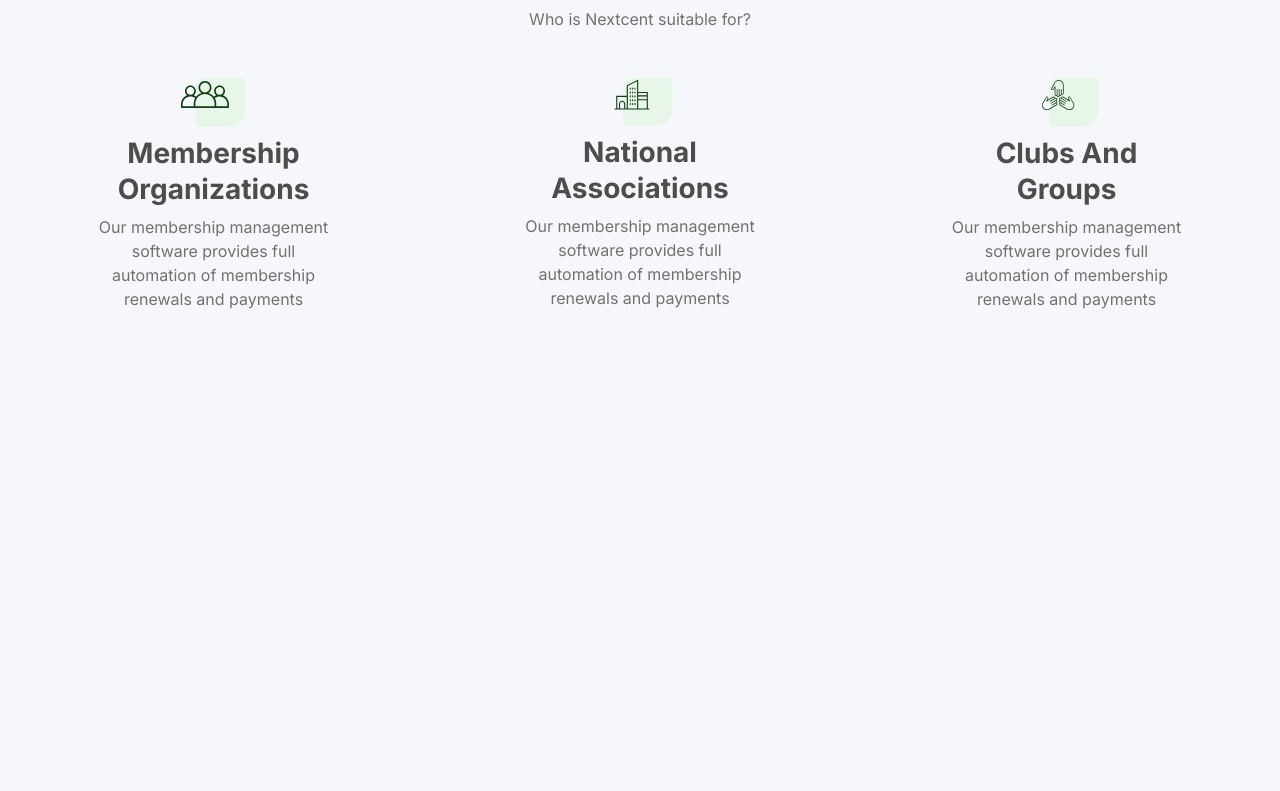
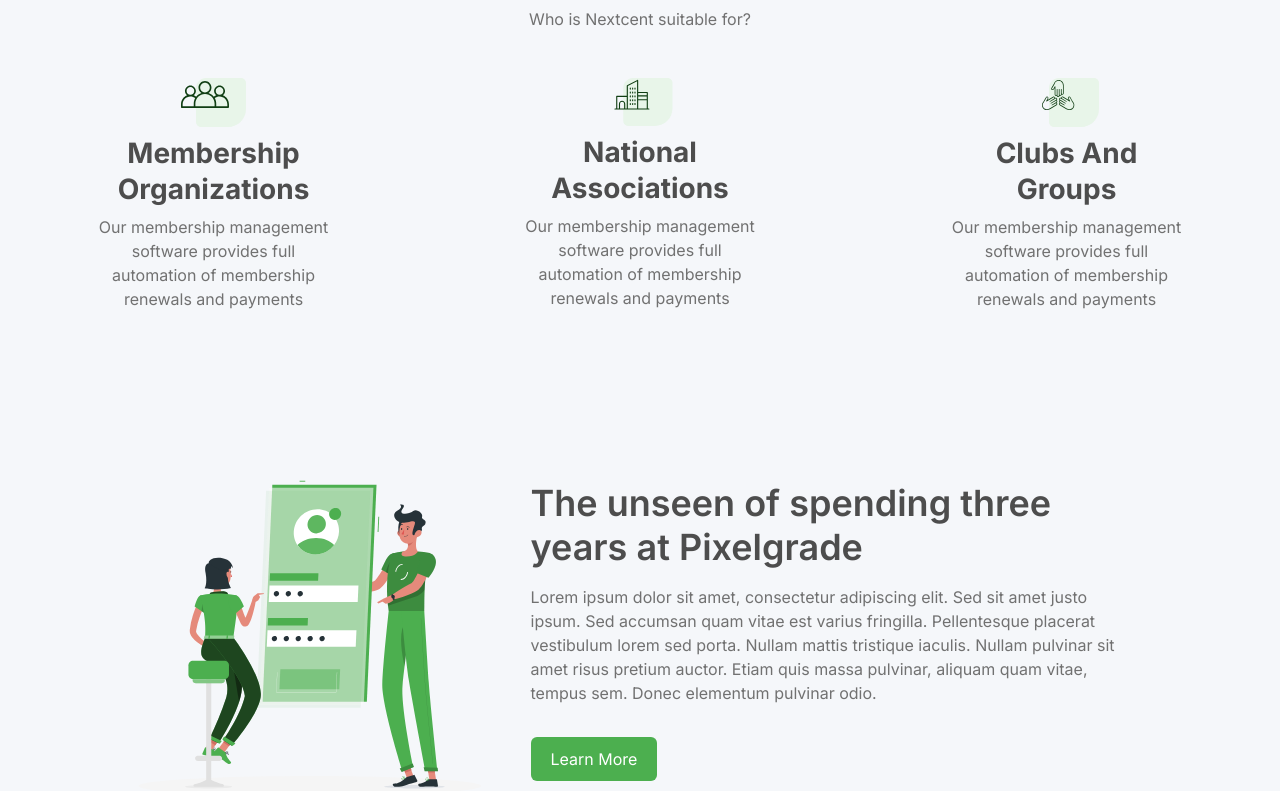
Before and after one commit to indrampd/nexcent-web-slicing, a Next.js app: page / in a window 1280 px wide. Shown: the part 1083-1874 px from the top of the page. Before the commit the page ends 1458 px from the top, so only its background shows below. Built offline with nearby package versions, Linux system fonts and the light colour scheme.

Commit message:
add new sections

```diff
--- a/src/app/layout.tsx
+++ b/src/app/layout.tsx
@@ -6,8 +6,8 @@
 const inter = Inter({ subsets: ["latin"] });
 
 export const metadata: Metadata = {
-	title: "Create Next App",
-	description: "Generated by create next app",
+	title: "Nexcent",
+	description: "Lessons and insights from 8 years",
 };
 
 export default function RootLayout({
@@ -18,8 +18,10 @@
 	return (
 		<html lang="en">
 			<body className={inter.className}>
-				<Navbar />
-				<main >{children}</main>
+				<header>
+					<Navbar />
+				</header>
+				<main>{children}</main>
 			</body>
 		</html>
 	);
--- a/src/app/page.tsx
+++ b/src/app/page.tsx
@@ -1,13 +1,27 @@
+import Footer from "@/components/footer";
+import AchievementSection from "@/components/homepage/achievment-section";
 import ClientSection from "@/components/homepage/client-section";
 import CommunitySection from "@/components/homepage/community-section";
+import CommunityUpdateSection from "@/components/homepage/community-update-section";
+import CTASection from "@/components/homepage/cta-section";
+import CustomerSection from "@/components/homepage/customer-section";
 import HeroSection from "@/components/homepage/hero-section";
+import UnlockSection from "@/components/homepage/unlock-section";
+import UnseenSection from "@/components/homepage/unseen-section";
 
 export default function Home() {
 	return (
-		<div>
+		<main>
 			<HeroSection />
 			<ClientSection />
-			<CommunitySection/>
-		</div>
+			<CommunitySection />
+			<UnseenSection />
+			<AchievementSection />
+			<UnlockSection />
+			<CustomerSection />
+			<CommunityUpdateSection />
+			<CTASection />
+			<Footer />
+		</main>
 	);
 }
--- a/src/components/footer.tsx
+++ b/src/components/footer.tsx
@@ -1,5 +1,9 @@
 export default function Footer() {
   return (
-    <div></div>
+    <footer>
+      <p>
+        &copy; 2021 Create Next App
+      </p>
+    </footer>
   );
 }
--- /dev/null
+++ b/src/components/homepage/achievment-section.tsx
@@ -0,0 +1,27 @@
+export default function AchievementSection() {
+	return (
+		<section className="flex py-[2.5rem] px-[5%] bg-[#F5F7FA]">
+			<div className="flex max-w-[72rem] mx-auto w-full">
+				<div className="flex w-full justify-between items-centeren">
+					<div className="flex flex-col w-[50%]">
+						<h2 className="text-4xl font-semibold leading-[2.75rem] text-neutral-d-gray">
+							Helping a local{"  "}
+							<span className="text-brand-primary text-nowrap">
+								business reinvent itself
+							</span>
+						</h2>
+						<p className="space-y-2">We reached here with our hard work and dedication</p>
+					</div>
+					<div className="flex flex-col w-[50%] space-y-2">
+						<div className="flex">
+              <h2>2,245,341</h2>
+              <p>Members</p>
+            </div>
+					</div>
+				</div>
+			</div>
+		</section>
+	);
+}
+// set username github
+// git config --global user.name "username"
--- /dev/null
+++ b/src/components/homepage/community-update-section.tsx
@@ -0,0 +1,10 @@
+export default function CommunityUpdateSection() {
+  return (
+    <section>
+      <h2>Community Update Section</h2>
+      <p>
+        This section showcases the community updates.
+      </p>
+    </section>
+  );
+}
--- /dev/null
+++ b/src/components/homepage/cta-section.tsx
@@ -0,0 +1,10 @@
+export default function CTASection() {
+  return (
+    <section>
+      <h2>CTA Section</h2>
+      <p>
+        This section provides a call to action to the user.
+      </p>
+    </section>
+  );
+}
--- /dev/null
+++ b/src/components/homepage/customer-section.tsx
@@ -0,0 +1,11 @@
+
+export default function CustomerSection() {
+  return (
+    <section>
+      <h2>Customer Section</h2>
+      <p>
+        This section showcases the customer reviews.
+      </p>
+    </section>
+  );
+}
--- a/src/components/homepage/hero-section.tsx
+++ b/src/components/homepage/hero-section.tsx
@@ -3,7 +3,7 @@
 
 export default function HeroSection() {
 	return (
-			<header className="flex py-24 px-[5%] mt-[5.25rem] items-center h-[calc(100vh-5.25rem)] lg:max-h-[40rem] md:max-h-[40rem]">
+			<section className="flex py-24 px-[5%] mt-[5.25rem] items-center h-[calc(100vh-5.25rem)] lg:max-h-[40rem] md:max-h-[40rem]">
 				<div className="max-w-[72rem] mx-auto">
 					<div className="grid grid-cols-1 md:grid-cols-2 gap-12 items-center">
 						<div className="max-w-full">
@@ -30,6 +30,6 @@
 						</div>
 					</div>
 				</div>
-			</header>
+			</section>
 	);
 }
--- /dev/null
+++ b/src/components/homepage/unlock-section.tsx
@@ -0,0 +1,42 @@
+import Image from "next/image";
+import ButtonPrimary from "../buttons/button-primary";
+
+export default function UnlockSection() {
+  return (
+		<section className=" flex py-[2.5rem] px-[5%]">
+			<div className="flex m-x-[72rem] mx-auto justify-between items-center">
+				<figure className="flex">
+					<Image
+						src={"/pana.svg"}
+						alt="Illustration"
+						width={442}
+						height={443}
+					/>
+				</figure>
+				<div className="flex flex-col gap-8 max-w-[661px]">
+					<div className="flex flex-col gap-4 pr-16">
+						<h2 className="text-4xl font-semibold leading-[2.75rem] text-neutral-d-gray">
+							How to design your site footer like we did
+						</h2>
+						<p>
+							Donec a eros justo. Fusce egestas tristique
+							ultrices. Nam tempor, augue nec tincidunt molestie,
+							massa nunc varius arcu, at scelerisque elit erat a
+							magna. Donec quis erat at libero ultrices mollis. In
+							hac habitasse platea dictumst. Vivamus vehicula leo
+							dui, at porta nisi facilisis finibus. In euismod
+							augue vitae nisi ultricies, non aliquet urna
+							tincidunt. Integer in nisi eget nulla commodo
+							faucibus efficitur quis massa. Praesent felis est,
+							finibus et nisi ac, hendrerit venenatis libero.
+							Donec consectetur faucibus ipsum id gravida.
+						</p>
+					</div>
+					<div className="inline-flex">
+						<ButtonPrimary label="Learn More" />
+					</div>
+				</div>
+			</div>
+		</section>
+  );
+}
--- /dev/null
+++ b/src/components/homepage/unseen-section.tsx
@@ -0,0 +1,38 @@
+import Image from "next/image";
+import ButtonPrimary from "../buttons/button-primary";
+
+export default function UnseenSection() {
+	return (
+		<section className="flex py-[2.5rem] px-[5%]">
+			<div className="flex m-x-[72rem] mx-auto justify-between items-center">
+				<figure className="flex">
+					<Image
+						src={"/unseen-illustration.svg"}
+						alt="Illustration"
+						width={442}
+						height={443}
+					/>
+				</figure>
+				<div className="flex flex-col gap-8 max-w-[661px]">
+					<div className="flex flex-col gap-4 pr-16">
+						<h2 className="text-4xl font-semibold leading-[2.75rem] text-neutral-d-gray">
+							The unseen of spending three years at Pixelgrade
+						</h2>
+						<p>
+							Lorem ipsum dolor sit amet, consectetur adipiscing
+							elit. Sed sit amet justo ipsum. Sed accumsan quam
+							vitae est varius fringilla. Pellentesque placerat
+							vestibulum lorem sed porta. Nullam mattis tristique
+							iaculis. Nullam pulvinar sit amet risus pretium
+							auctor. Etiam quis massa pulvinar, aliquam quam
+							vitae, tempus sem. Donec elementum pulvinar odio.
+						</p>
+					</div>
+					<div className="inline-flex">
+						<ButtonPrimary label="Learn More" />
+					</div>
+				</div>
+			</div>
+		</section>
+	);
+}
```
Also changed, not shown: public/pana.svg (added), public/unseen-illustration.svg (added).
